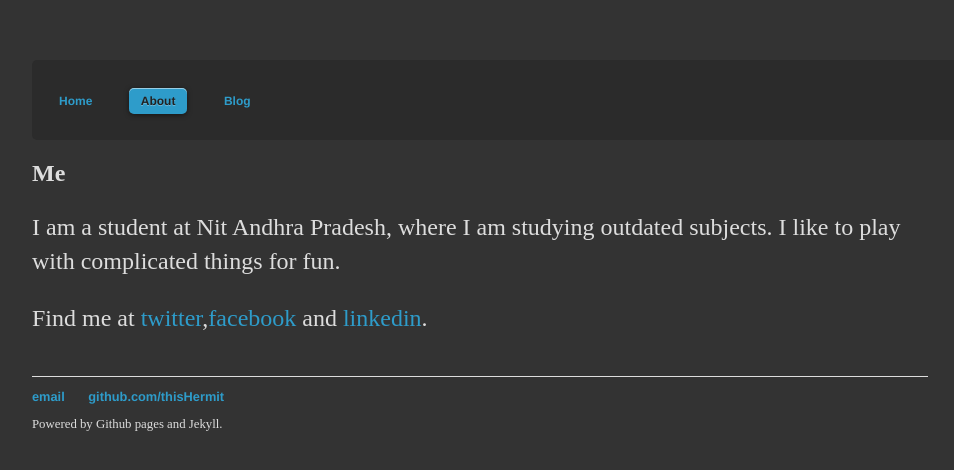
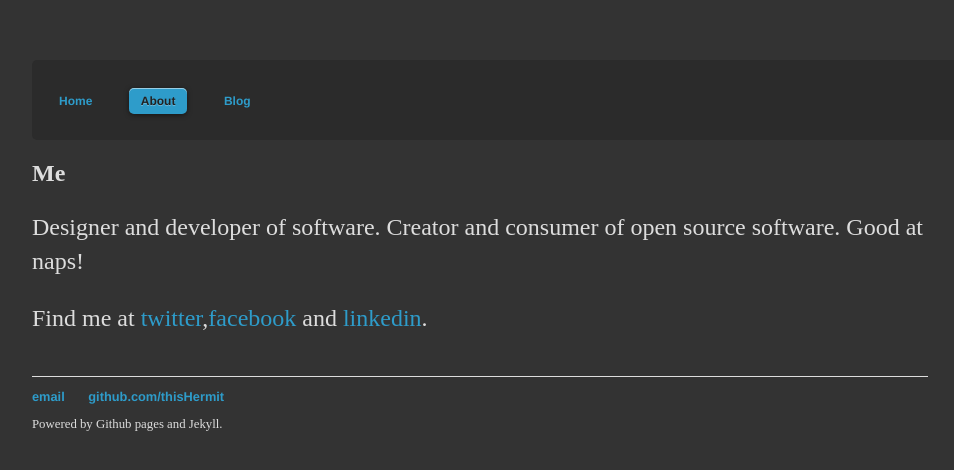
Before and after one commit to thisHermit/thisHermit.github.io, a Jekyll site: the page built from about/index.html, in a window 1280 px wide. Shown: the top 470 px of the page, without its empty margins (160-1114 px from the left). Built offline with Jekyll 4.4.1, drawn with Linux system fonts in a browser that asks for light colours.

Commit message:
Updated to a better about.

```diff
--- a/about/index.html
+++ b/about/index.html
@@ -4,8 +4,9 @@ title: Bashar Jaan Khan's About
 ---
 <h2>Me</h2>
 <p>
-  I am a student at Nit Andhra Pradesh, where I am studying outdated subjects.
-  I like to play with complicated things for fun.
+  Designer and developer of software.
+  Creator and consumer of open source software.
+  Good at naps!
 </p>
 <p>
   Find me at <a href="https://twitter.com/basharjaankhan">twitter</a>,<a href="https://www.facebook.com/bashar.jaankhan.9">facebook</a> and <a href="https://www.linkedin.com/in/bashar-jaan-khan/">linkedin</a>.
```
